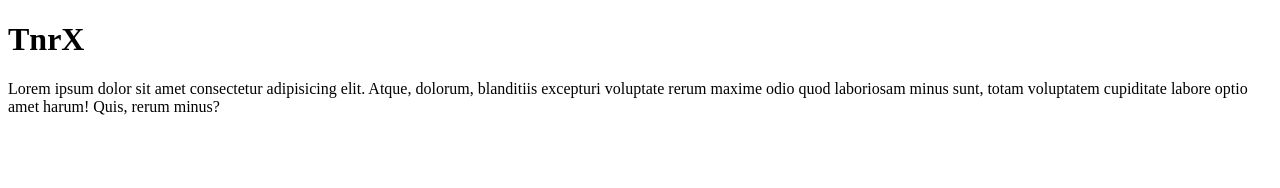
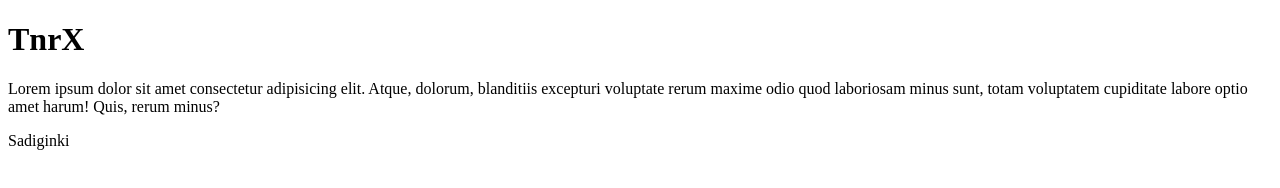
Before and after one commit to TunarX/TEST, a plain HTML site: page index.html in a window 1280 px wide. Drawn offline with Linux system fonts and the light colour scheme.

Commit message:
Update HTML
Tunar men senin lahiyene desyihiklik etdim

```diff
--- a/index.html
+++ b/index.html
@@ -9,6 +9,6 @@
 <body>
     <h1>TnrX</h1>
     <p>Lorem ipsum dolor sit amet consectetur adipisicing elit. Atque, dolorum, blanditiis excepturi voluptate rerum maxime odio quod laboriosam minus sunt, totam voluptatem cupiditate labore optio amet harum! Quis, rerum minus?</p>
-
+    <p>Sadiginki</p>
 </body>
 </html>
```
